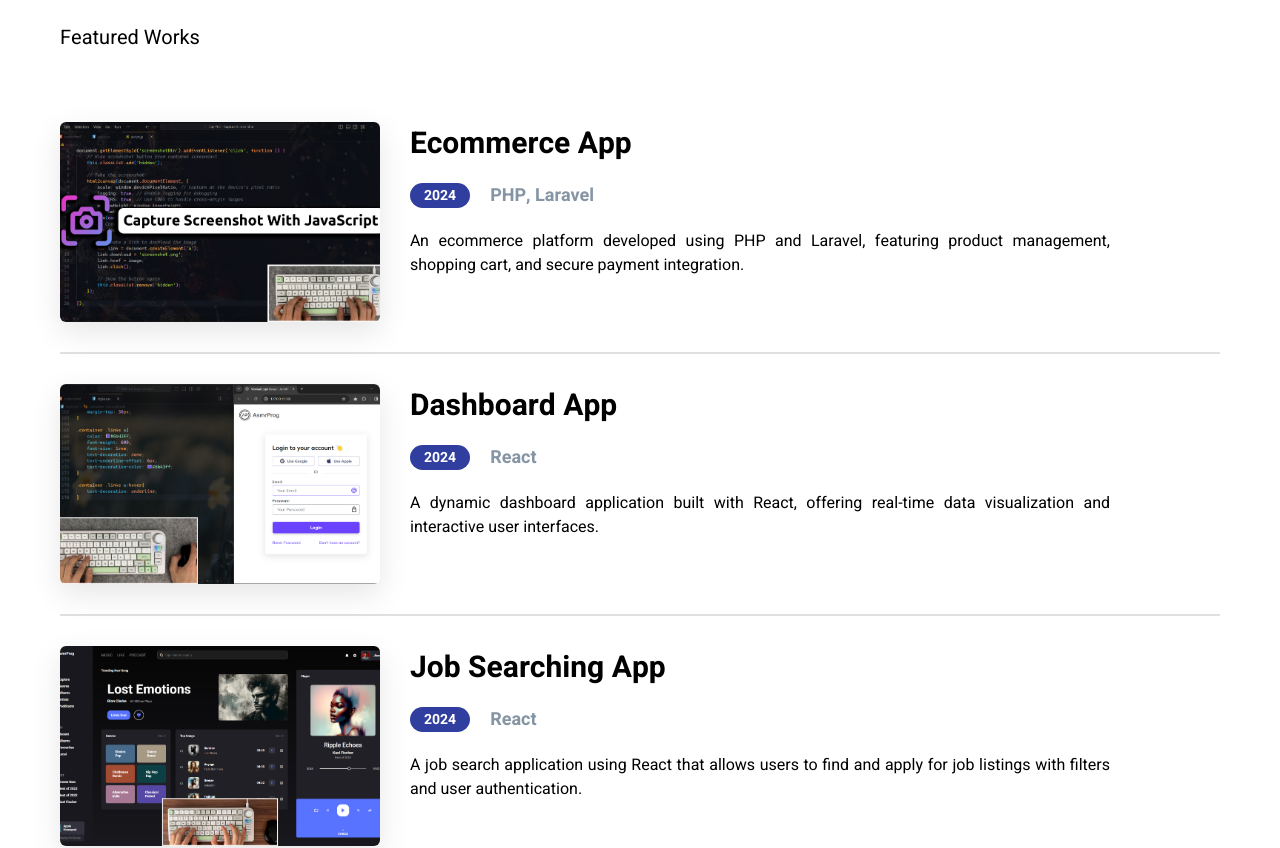
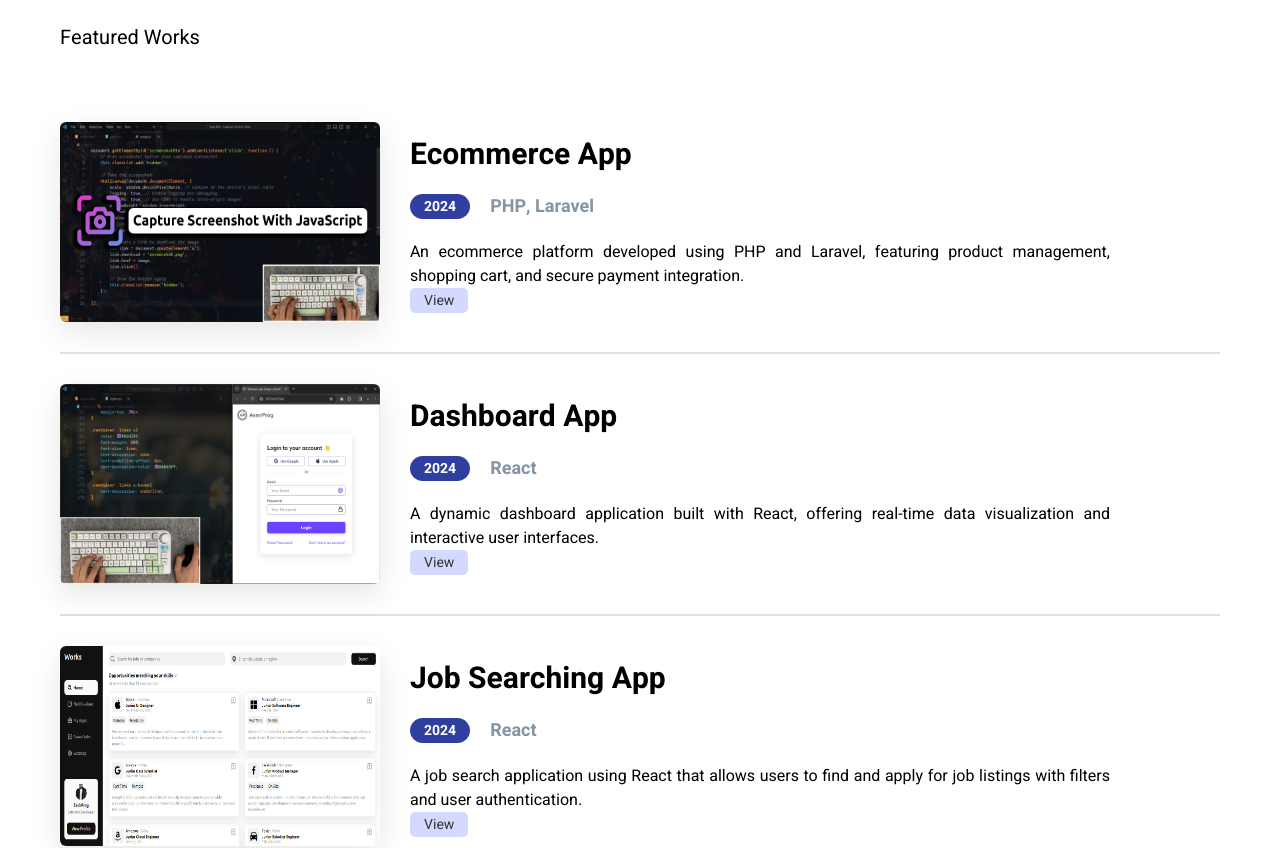
Before and after one commit to zack97/my_portfolio, a React (Vite) app: page / in a window 1280 px wide. Shown: the part 2360-3208 px from the top of the page. Built offline with nearby package versions, Linux system fonts and the light colour scheme.

Commit message:
uploading  jobsearching app

```diff
--- a/src/components/Home.jsx
+++ b/src/components/Home.jsx
@@ -177,6 +177,14 @@ const Home = () => {
                 <h4>{work.tech}</h4>
               </div>
               <p>{work.description}</p>
+              <div>
+                <a
+                  href="https://jobs-searching.netlify.app/"
+                  className=" a-backgroung"
+                >
+                  View
+                </a>
+              </div>
             </div>
           </div>
         ))}
--- a/src/index.css
+++ b/src/index.css
@@ -10,6 +10,17 @@
 a {
   text-decoration: none;
   color: #000;
+}
+
+.a-backgroung {
+  background-color: #d4daff;
+  padding: 2px 14px;
+  color: #333;
+  border-radius: 5px;
+  font-size: 14px;
+}
+.a-backgroung:hover {
+  background-color: #b1b9f1;
 }
 
 img {
@@ -303,6 +314,7 @@ nav button#menuButton {
 .featured .item,
 .works-list .item {
   display: flex;
+  align-items: center;
   gap: 30px;
   margin-bottom: 30px;
   padding-bottom: 30px;
@@ -313,6 +325,7 @@ nav button#menuButton {
 .works-list .item img {
   width: 320px;
   height: 200px;
+  object-fit: fill;
   border-radius: 6px;
 }
 
--- a/src/model/featuredWorks.js
+++ b/src/model/featuredWorks.js
@@ -1,6 +1,7 @@
 import item1 from "../assets/item-1.jpg";
 import item2 from "../assets/item-2.jpg";
 import item3 from "../assets/item-3.jpg";
+import jobsearching from "../assets/projet_Job_Searching_image.png";
 
 const featuredWorks = [
   {
@@ -20,7 +21,7 @@ const featuredWorks = [
       "A dynamic dashboard application built with React, offering real-time data visualization and interactive user interfaces.",
   },
   {
-    img: item3,
+    img: jobsearching,
     title: "Job Searching App",
     year: "2024",
     tech: "React",
```
Also changed, not shown: src/assets/projet_Job_Searching_image.png (added), 6 other files (tests, documents, lock files or other folders).
